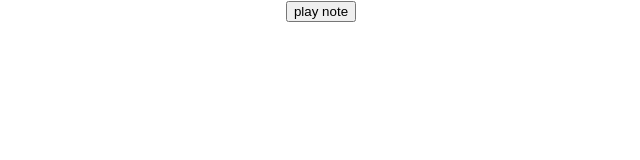
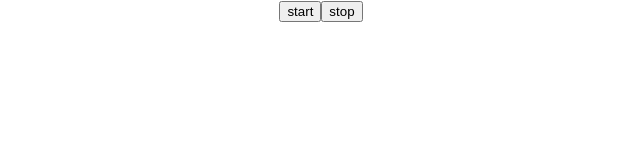
Before and after one commit to anselanza/react-tonejs, a React (Create React App) app: page / in a window 1280 px wide. Shown: the top 160 px of the page, without its empty margins (319-959 px from the left). Built offline with nearby package versions, Linux system fonts and the light colour scheme.

Commit message:
basic oscillator

```diff
--- a/src/App.js
+++ b/src/App.js
@@ -3,12 +3,13 @@ import logo from './logo.svg';
 import './App.css';
 
 import Synth from './components/Synth';
+import Oscillator from './components/Oscillator';
 
 class App extends Component {
   render() {
     return (
       <div className="App">
-        <Synth />
+        <Oscillator />
       </div>
     );
   }
--- /dev/null
+++ b/src/components/Oscillator.js
@@ -0,0 +1,33 @@
+import React, { Component } from 'react';
+
+import Tone from 'tone';
+
+export default class Oscillator extends React.Component {
+    super(props) {
+        this.synth = null;
+        this.startOscillator = this.startOscillator.bind(this);
+        this.stopOscillator = this.stopOscillator.bind(this);
+
+    }
+
+    componentDidMount = () => {
+        this.synth = new Tone.Oscillator({
+            frequency: 440,
+            volume: -10
+        }).toMaster();
+    }
+
+    startOscillator = () => {
+        this.synth.start();
+    }
+
+    stopOscillator = () => {
+        this.synth.stop();
+    }
+
+    render = () =>
+        <div>
+            <button onClick={this.startOscillator}>start</button>
+            <button onClick={this.stopOscillator}>stop</button>
+        </div>
+}
```
